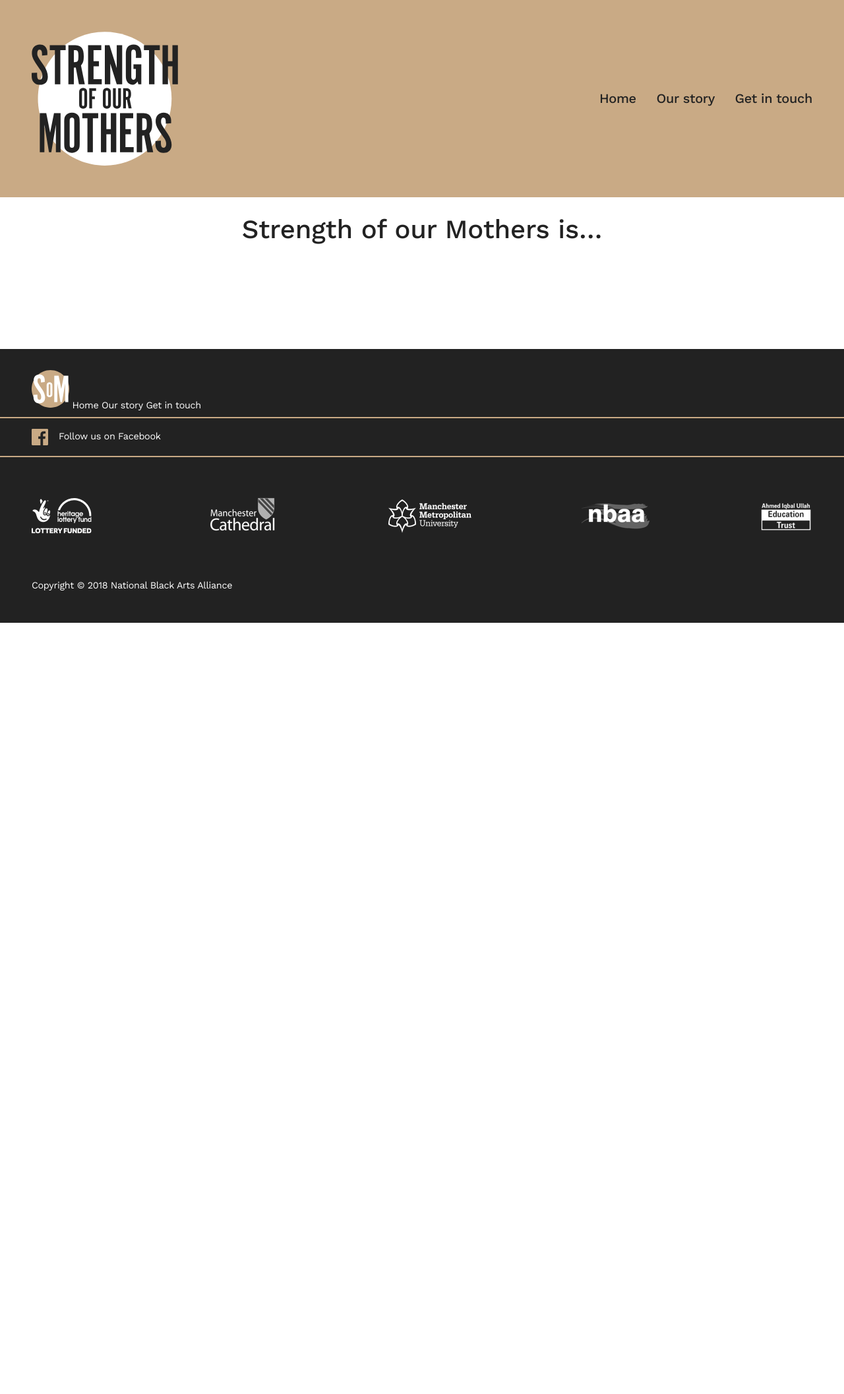
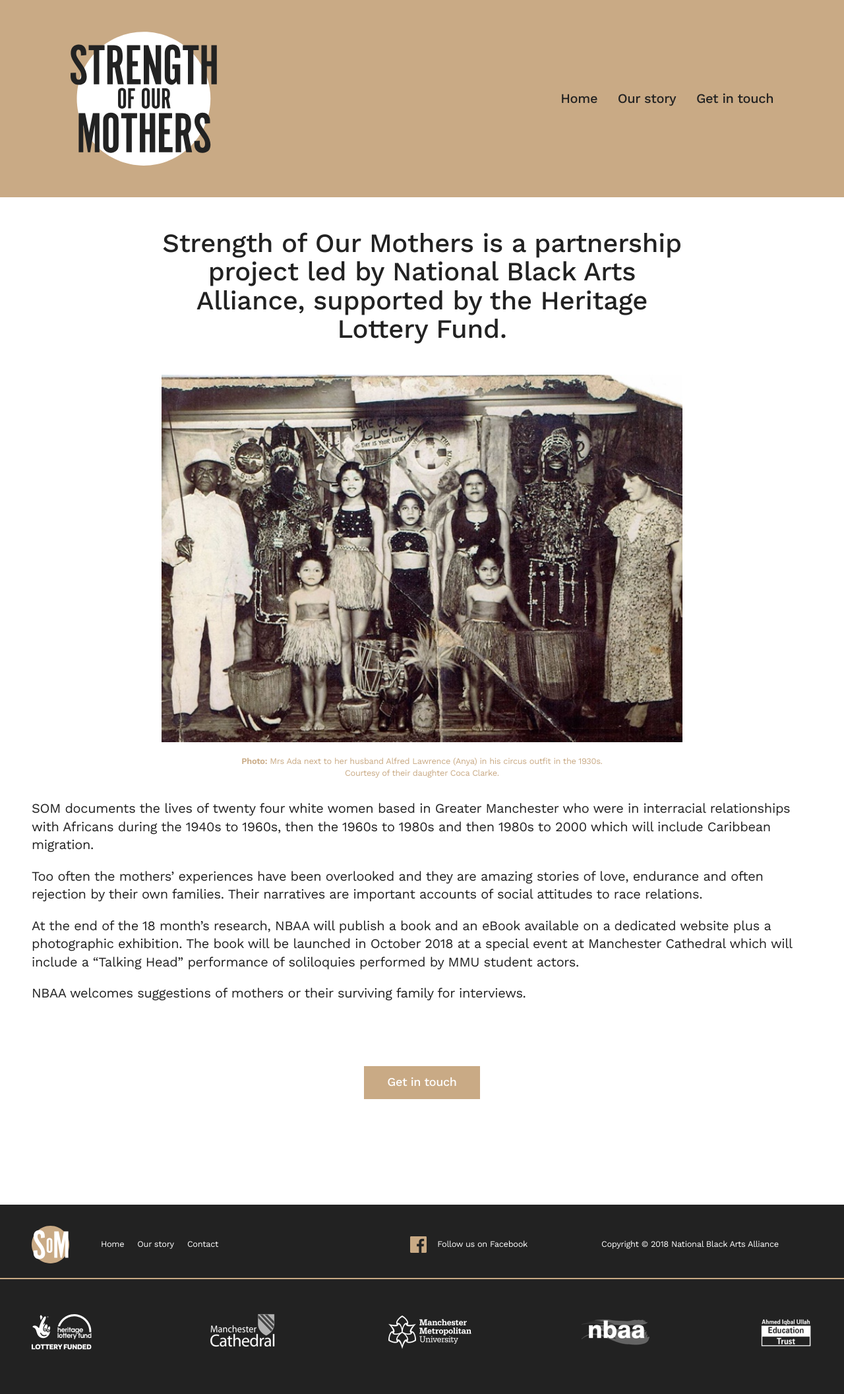
Before and after one commit to geeksforsocialchange/som, a Jekyll site: the page built from our-story.md, in a window 1280 px wide. Shown: the whole page at 66% size. Built offline with Jekyll 4.4.1, drawn with Linux system fonts in a browser that asks for light colours; our own code applies the rules of GitHub Pages for plain Markdown files; before the commit the page ends 944 px from its top, so only the background shows below that.

Commit message:
Flesh out most pages

```diff
--- a/_includes/footer.html
+++ b/_includes/footer.html
@@ -1,24 +1,28 @@
-<div class="content footer__sitemap-wrapper">
+<div class="fgrid">
+
+  <div class="content fgrid__sitemap">
     <img src="/assets/icons/logo-footer.svg" alt="SoM logo" class="footer__logo">
     <h5>Sitemap</h5>
 
     <ul class="reset footer__sitemap">
       <li><a href="/">Home</a></li>
       <li><a href="/our-story">Our story</a></li>
-    <li><a href="/contact">Get in touch</a></li>
+      <li><a href="/contact">Contact</a></li>
     </ul>
   </div>
 
-<hr>
+  <hr class="fgrid__hr-1">
 
-<div class="content">
+  <div class="content fgrid__facebook">
     <a href="https://facebook.com/somNBAA" class="footer__facebook">
       <img src="/assets/icons/facebook.svg" role="presentation">
       Follow us on Facebook
     </a>
   </div>
-<hr>
-<div class="content">
+
+  <hr class="fgrid__hr-2">
+
+  <div class="content fgrid__sponsors">
     <h5>Sponsors</h5>
 
     <ul class="sponsors reset">
@@ -31,5 +35,8 @@
       {% endfor %}
     </ul>
 
+  </div>
+  <div class="content fgrid__copyright">
     <p>Copyright &copy; 2018 National Black Arts Alliance</p>
   </div>
+</div>
--- a/css/styles.sass
+++ b/css/styles.sass
@@ -18,7 +18,8 @@ $semibold: 600
     margin-left: 3rem
     margin-right: 3rem
   +for-big-desktop-up
-    margin: 0 auto
+    margin-left: auto
+    margin-right: auto
 
 =gutter-padding
   padding-left: 1.5rem
@@ -91,6 +92,10 @@ h1
   +for-desktop-up
     font-size: 2.5rem
 
+h1.space
+  margin-top: 3rem
+  margin-bottom: 3rem
+
 h2
   font-size: 1.25rem
   letter-spacing: -0.0156rem
@@ -131,8 +136,36 @@ hr
     // 8 of 12 cols
     max-width: 66.66667%
 
+.center
+  text-align: center
+
+.btn
+  display: inline-block
+  font-size: 1.125rem
+  padding: 0.6rem 2rem
+  font-weight: $medium
+  background-color: $primary
+  color: $white
+  text-decoration: none
+  border: 3px solid $primary
+  &:hover
+    background-color: $white
+    color: $secondary
+
+.space
+  margin-top: 3rem
+
+a.underline
+  text-decoration: underline
+  text-decoration-color: $primary
+  color: $secondary
+  &:hover
+    color: $primary
+
+.bigger
+  font-size: 1.25rem
+
 // Specific components
-
 .header
   background-color: $primary
   text-align: center
@@ -164,6 +197,9 @@ hr
         display: grid
         grid-template-columns: auto 1fr
         align-items: center
+        +for-desktop-up
+          width: 83.3333%
+          margin: 0 auto
       .header__nav
         text-align: right
         font-size: 1.25rem
@@ -236,12 +272,28 @@ hr
   &__caption
     margin: 1.5rem 0 0
 
+// Our Story
+.story-img
+  text-align: center
+  +for-tablet-portrait-up
+    +gutter
+  img
+    width: 100%
+    +for-tablet-portrait-up
+      width: 66.66667%
+
+.caption
+  text-align: center
+  color: $primary
+  font-size: 0.8rem
+  margin-bottom: 2rem
+
 .footer
   margin-top: 10rem
   padding: 2rem 0
   color: $white
   background-color: $secondary
-  font-size: 0.9rem
+  font-size: 0.8rem
   h5
     display: none
   hr
@@ -258,8 +310,10 @@ hr
     vertical-align: middle
     li
       display: inline-block
+      margin-right: 1rem
   &__logo
     width: 3.5625rem
+    margin-right: 2rem
     +for-phone-only
       margin-bottom: 1rem
   &__facebook
@@ -270,9 +324,44 @@ hr
     grid-gap: 1rem
     align-items: center
 
+.fgrid
+  display: grid
+  +for-tablet-portrait-up
+    grid-gap: 1rem
+  grid-template-areas: "sitemap" "hr-1" "facebook" "hr-2" "sponsors" "copyright"
+  hr
+    width: 100%
+  &__sitemap
+    grid-area: sitemap
+    display: grid
+    grid-gap: 1rem
+    grid-template-columns: auto 1fr
+    align-items: center
+  &__hr-1
+    grid-area: hr-1
+  &__facebook
+    grid-area: facebook
+    +for-tablet-portrait-up
+      justify-self: end
+  &__hr-2
+    grid-area: hr-2
+  &__sponsors
+    grid-area: sponsors
+  &__copyright
+    grid-area: copyright
+  +for-tablet-portrait-up
+    grid-template-columns: auto 1fr
+    align-items: center
+    grid-template-areas: "sitemap facebook" "hr-1 hr-1" "sponsors sponsors" "copyright copyright"
+    .fgrid__hr-2
+      display: none
+  +for-desktop-up
+    grid-template-columns: 1fr 1fr 1fr
+    grid-template-areas: "sitemap facebook copyright" "hr-1 hr-1 hr-1" "sponsors sponsors sponsors"
+
 .sponsors
   display: grid
-  margin: 3rem 0 !important
+  margin: 1rem 0 !important
   grid-template-columns: repeat(auto-fill, minmax(128px, 1fr))
   grid-gap: 2rem 0
   align-items: center
@@ -282,3 +371,40 @@ hr
     justify-content: space-between
     align-items: center
     flex-wrap: wrap
+
+// Contact page
+.form
+  text-align: center
+  font-size: 1rem
+  font-weight: $medium
+  box-sizing: border-box
+  &__input, label
+    display: block
+  label
+    margin-bottom: 0.5rem
+  &__input
+    margin: 0 0 2rem
+    font-size: 1.5rem
+    padding: 0.25rem
+    width: 100%
+    border: 3px solid $primary
+    +for-tablet-portrait-up
+      width: 66.6667%
+      margin-left: auto
+      margin-right: auto
+      &--textarea
+        width: 82%
+      &--submit
+        width: 83.33333%
+    +for-tablet-landscape-up
+      width: 33.33333%
+      &--textarea
+        width: 65.6%
+      &--submit
+        width: 66.6666%
+
+    &--submit
+      font-size: 1.25rem
+      padding: 0.6rem 2rem
+      font-family: inherit
+      cursor: pointer
--- a/our-story.md
+++ b/our-story.md
@@ -1 +1,32 @@
-# Strength of our Mothers is...
+<div class="content">
+  <h1 class="narrow space">Strength of Our Mothers is a partnership project led by National Black Arts Alliance, supported by the Heritage Lottery Fund.</h1>
+</div>
+
+<div class="story-img">
+  <img srcset="/assets/story-pic/mobile.jpg 320w,
+             /assets/story-pic/tablet-portrait.jpg 439w,
+             /assets/story-pic/tablet-landscape.jpg 608w,
+             /assets/story-pic/desktop.jpg 752w"
+     src="/assets/story-pic/desktop.jpg"
+     alt="Mrs Ada next to her husband Alfred Lawrence (Anya) in his circus outfit in the 1930s">
+</div>
+
+<div class="content">
+  <p class="caption"><strong>Photo:</strong> Mrs Ada next to her husband Alfred Lawrence (Anya) in his circus outfit in the 1930s.<br> Courtesy of their daughter Coca Clarke.</p>
+</div>
+
+<div class="content" markdown="1">
+
+SOM documents the lives of twenty four white women based in Greater Manchester who were in interracial relationships with Africans during the 1940s to 1960s, then the 1960s to 1980s and then 1980s to 2000 which will include Caribbean migration.
+
+Too often the mothers' experiences have been overlooked and they are amazing stories of love, endurance and often rejection by their own families.  Their narratives are important accounts of social attitudes to race relations.
+
+At the end of the 18 month's research, NBAA will publish a book and an eBook available on a dedicated website plus a photographic exhibition. The book will be launched in October 2018 at a special event at Manchester Cathedral which will include a “Talking Head” performance of soliloquies performed by MMU student actors.
+
+NBAA welcomes suggestions of mothers or their surviving family for interviews.
+
+<div class="center space">
+  <a href="/contact" class="btn space">Get in touch</a>
+</div>
+
+</div>
```
Also changed, not shown: contact.md (+20 -7 lines), assets/story-pic/desktop.jpg (added), assets/story-pic/mobile.jpg (added), assets/story-pic/tablet-landscape.jpg (added), assets/story-pic/tablet-portrait.jpg (added). Lines whose indentation alone changed are shown as unchanged.
